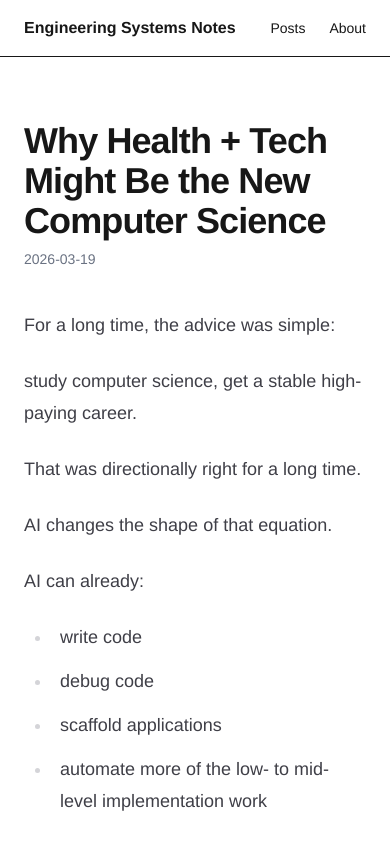
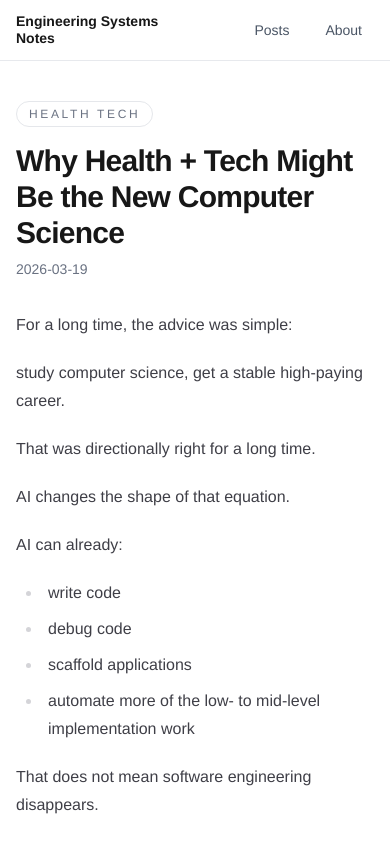
Before and after one commit to opolyo01/ai-agents-blog, a Next.js app: page /posts/why-health-plus-tech-might-be-the-new-computer-science in a window 390 px wide. Shown: the top 844 px of the page. Built offline with nearby package versions, Linux system fonts and the light colour scheme; no server answers.

Commit message:
Improve mobile and theme UX

```diff
--- a/app/about/page.tsx
+++ b/app/about/page.tsx
@@ -1,20 +1,20 @@
 export default function AboutPage() {
   return (
-    <main className="mx-auto max-w-3xl px-6 py-16">
-      <h1 className="text-4xl font-bold tracking-tight">About</h1>
-      <p className="mt-3 text-sm text-gray-500">
+    <main className="mx-auto max-w-3xl px-4 py-10 sm:px-6 sm:py-16">
+      <h1 className="text-3xl font-bold tracking-tight sm:text-4xl">About</h1>
+      <p className="mt-3 text-sm text-gray-500 dark:text-gray-400">
         Oleg Polyakov
         {" · "}
         <a
           href="https://www.linkedin.com/in/opolyakov/"
           target="_blank"
           rel="noreferrer"
-          className="underline decoration-gray-300 underline-offset-4 transition-colors hover:text-gray-900"
+          className="underline decoration-gray-300 underline-offset-4 transition-colors hover:text-gray-900 dark:decoration-white/20 dark:hover:text-white"
         >
           LinkedIn
         </a>
       </p>
-      <div className="mt-6 space-y-5 text-lg leading-8 text-gray-700">
+      <div className="mt-6 space-y-5 text-base leading-8 text-gray-700 dark:text-gray-200 sm:text-lg">
         <p>
           Welcome. This blog is where I write about building real AI systems:
           agents, MCP platforms, context architecture, developer tooling, and the
--- a/app/globals.css
+++ b/app/globals.css
@@ -2,12 +2,15 @@
 @plugin "@tailwindcss/typography";
 
 :root {
+  color-scheme: light dark;
   --background: #ffffff;
   --foreground: #171717;
   --surface: #f5f1e8;
   --surface-strong: #ebe3d1;
   --border: #d8cdb8;
   --accent: #9a3412;
+  --muted: #5b6474;
+  --muted-strong: #3f4754;
 }
 
 @theme inline {
@@ -21,6 +24,12 @@
   :root {
     --background: #0a0a0a;
     --foreground: #ededed;
+    --surface: #171717;
+    --surface-strong: #232323;
+    --border: #353535;
+    --accent: #fb923c;
+    --muted: #a0a7b4;
+    --muted-strong: #d0d4db;
   }
 }
 
@@ -28,6 +37,9 @@ body {
   background: var(--background);
   color: var(--foreground);
   font-family: "Helvetica Neue", Arial, sans-serif;
+  min-height: 100vh;
+  -webkit-font-smoothing: antialiased;
+  text-rendering: optimizeLegibility;
 }
 
 a {
@@ -61,17 +73,17 @@ a {
 .diagram-shell,
 .diagram-fallback {
   border-color: var(--border);
-  background: linear-gradient(180deg, #fffdfa 0%, #f8f3ea 100%);
+  background: linear-gradient(180deg, var(--surface) 0%, color-mix(in srgb, var(--surface) 74%, var(--background) 26%) 100%);
 }
 
 .code-block-header {
   border-bottom: 1px solid var(--border);
-  background: var(--surface);
-  color: #6b5b45;
+  background: var(--surface-strong);
+  color: var(--muted);
 }
 
 .plain-block {
-  color: #44403c;
+  color: var(--muted-strong);
   font-size: 0.98rem;
   line-height: 1.9;
 }
@@ -89,3 +101,11 @@ a {
   max-width: 100%;
   height: auto;
 }
+
+.topic-disclosure > summary {
+  list-style: none;
+}
+
+.topic-disclosure > summary::-webkit-details-marker {
+  display: none;
+}
--- a/app/layout.tsx
+++ b/app/layout.tsx
@@ -38,6 +38,9 @@ export default function RootLayout({
 }>) {
   return (
     <html lang="en">
+      <head>
+        <meta name="color-scheme" content="light dark" />
+      </head>
       <body className="antialiased">
         <Header />
         {children}
--- a/app/page.tsx
+++ b/app/page.tsx
@@ -8,28 +8,104 @@ export default function HomePage() {
   const categoryEntries = Object.entries(postsByCategory);
 
   return (
-    <main className="mx-auto max-w-5xl px-6 py-16">
-      <h1 className="text-4xl font-bold tracking-tight">Engineering Systems Notes</h1>
-      <p className="mt-2 text-sm text-gray-500">By {siteConfig.author}</p>
-      <p className="mt-3 text-lg text-gray-600">
+    <main className="mx-auto max-w-6xl px-4 py-10 sm:px-6 sm:py-16">
+      <h1 className="max-w-3xl text-3xl font-bold tracking-tight sm:text-4xl md:text-5xl">
+        Engineering Systems Notes
+      </h1>
+      <p className="mt-2 text-sm text-gray-500 dark:text-gray-400">By {siteConfig.author}</p>
+      <p className="mt-3 max-w-3xl text-base leading-7 text-gray-600 dark:text-gray-300 sm:text-lg sm:leading-8">
         Notes on AI agents, trading systems, MCP, developer tooling, and distributed architecture.
       </p>
 
       <section className="mt-12">
-        <p className="text-sm font-medium uppercase tracking-[0.24em] text-gray-500">
+        <p className="text-sm font-medium uppercase tracking-[0.24em] text-gray-500 dark:text-gray-400">
           Browse by Topic
         </p>
-        <h2 className="mt-2 text-2xl font-semibold tracking-tight">
+        <h2 className="mt-2 max-w-3xl text-2xl font-semibold tracking-tight sm:text-3xl">
           Pick a track and explore inside it
         </h2>
 
-        <div className="mt-6 grid gap-4 md:grid-cols-3">
+        <div className="mt-6 flex gap-3 overflow-x-auto pb-2 md:hidden">
+          {categoryEntries.map(([category, categoryPosts]) => (
+            <a
+              key={category}
+              href={`#${toAnchorId(category)}`}
+              className="shrink-0 rounded-full border border-gray-200 bg-white px-4 py-2 text-sm text-gray-600 dark:border-white/10 dark:bg-white/5 dark:text-gray-300"
+            >
+              {category}
+              {" · "}
+              {categoryPosts.length}
+            </a>
+          ))}
+        </div>
+
+        <div className="mt-6 space-y-4 md:hidden">
+          {categoryEntries.map(([category, categoryPosts], index) => {
+            const meta = getCategoryMeta(category);
+
+            return (
+              <details
+                key={category}
+                id={toAnchorId(category)}
+                open={index === 0}
+                className={`topic-disclosure rounded-3xl border p-5 ${meta.cardClass}`}
+              >
+                <summary className="cursor-pointer">
+                  <p className={`text-xs font-medium uppercase tracking-[0.24em] ${meta.labelClass}`}>
+                    {meta.label}
+                  </p>
+                  <div className="mt-3 flex items-start justify-between gap-4">
+                    <div>
+                      <h3 className={`text-2xl font-semibold tracking-tight ${meta.titleClass}`}>
+                        {category}
+                      </h3>
+                      <p className="mt-3 text-base leading-7 text-gray-600 dark:text-gray-300">
+                        {meta.description}
+                      </p>
+                    </div>
+                    <span className={`mt-1 shrink-0 rounded-full px-3 py-1 text-sm ${meta.countClass}`}>
+                      {categoryPosts.length}
+                    </span>
+                  </div>
+                </summary>
+
+                <div className={`mt-5 space-y-4 border-t pt-5 ${meta.dividerClass}`}>
+                  {categoryPosts.map((post) => (
+                    <article
+                      key={`${post.category}-${post.slug}`}
+                      className={`border-b pb-4 last:border-b-0 last:pb-0 ${meta.dividerClass}`}
+                    >
+                      <p className="text-sm text-gray-500 dark:text-gray-400">{post.date}</p>
+                      <h4 className="mt-2 text-lg font-semibold tracking-tight leading-tight">
+                        <Link
+                          href={`/posts/${post.slug}`}
+                          className={`group inline-flex items-center gap-2 transition-colors ${meta.linkClass}`}
+                        >
+                          <span>{post.title}</span>
+                          <span
+                            aria-hidden="true"
+                            className={`text-base transition-colors ${meta.arrowClass}`}
+                          >
+                            ↗
+                          </span>
+                        </Link>
+                      </h4>
+                    </article>
+                  ))}
+                </div>
+              </details>
+            );
+          })}
+        </div>
+
+        <div className="mt-6 hidden gap-4 md:grid md:grid-cols-3">
           {categoryEntries.map(([category, categoryPosts]) => {
             const meta = getCategoryMeta(category);
 
             return (
               <section
                 key={category}
+                id={toAnchorId(category)}
                 className={`rounded-3xl border p-6 shadow-[0_18px_45px_rgba(15,23,42,0.06)] transition-transform hover:-translate-y-0.5 ${meta.cardClass}`}
               >
                 <p className={`text-sm font-medium uppercase tracking-[0.24em] ${meta.labelClass}`}>
@@ -38,7 +114,9 @@ export default function HomePage() {
                 <h3 className={`mt-3 text-2xl font-semibold tracking-tight ${meta.titleClass}`}>
                   {category}
                 </h3>
-                <p className="mt-3 text-base leading-7 text-gray-600">{meta.description}</p>
+                <p className="mt-3 text-base leading-7 text-gray-600 dark:text-gray-300">
+                  {meta.description}
+                </p>
                 <p className={`mt-6 inline-flex rounded-full px-3 py-1 text-sm ${meta.countClass}`}>
                   {categoryPosts.length} post{categoryPosts.length === 1 ? "" : "s"}
                 </p>
@@ -48,7 +126,7 @@ export default function HomePage() {
                       key={`${post.category}-${post.slug}`}
                       className={`border-b pb-5 last:border-b-0 last:pb-0 ${meta.dividerClass}`}
                     >
-                      <p className="text-sm text-gray-500">{post.date}</p>
+                      <p className="text-sm text-gray-500 dark:text-gray-400">{post.date}</p>
                       <h4 className="mt-2 text-xl font-semibold tracking-tight leading-tight">
                         <Link
                           href={`/posts/${post.slug}`}
@@ -63,7 +141,9 @@ export default function HomePage() {
                           </span>
                         </Link>
                       </h4>
-                      <p className="mt-2 text-base leading-7 text-gray-700">{post.summary}</p>
+                      <p className="mt-2 text-base leading-7 text-gray-700 dark:text-gray-200">
+                        {post.summary}
+                      </p>
                     </article>
                   ))}
                 </div>
@@ -129,53 +209,57 @@ function getCategoryMeta(category: string) {
       description:
         "Agent architecture, skills, MCP, model routing, and the infrastructure around practical AI systems.",
       cardClass:
-        "border-sky-200 bg-[linear-gradient(180deg,#f3fbff_0%,#ffffff_62%)]",
-      labelClass: "text-sky-700",
-      titleClass: "text-slate-950",
-      countClass: "bg-sky-100 text-sky-800",
-      dividerClass: "border-sky-100",
-      linkClass: "hover:text-sky-700",
-      arrowClass: "text-sky-300 group-hover:text-sky-700",
+        "border-sky-200 bg-[linear-gradient(180deg,#f3fbff_0%,#ffffff_62%)] dark:border-sky-500/25 dark:bg-[linear-gradient(180deg,rgba(8,47,73,0.45)_0%,rgba(255,255,255,0.03)_70%)]",
+      labelClass: "text-sky-700 dark:text-sky-300",
+      titleClass: "text-slate-950 dark:text-white",
+      countClass: "bg-sky-100 text-sky-800 dark:bg-sky-500/15 dark:text-sky-200",
+      dividerClass: "border-sky-100 dark:border-sky-400/15",
+      linkClass: "hover:text-sky-700 dark:hover:text-sky-300",
+      arrowClass: "text-sky-300 group-hover:text-sky-700 dark:text-sky-500/70 dark:group-hover:text-sky-300",
     },
     "Messaging Systems": {
       label: "Realtime Infrastructure",
       description:
         "Kafka, Solace, AMPS, trading UI distribution, and the backend patterns that make live systems behave.",
       cardClass:
-        "border-amber-200 bg-[linear-gradient(180deg,#fff8ec_0%,#ffffff_62%)]",
-      labelClass: "text-amber-700",
-      titleClass: "text-slate-950",
-      countClass: "bg-amber-100 text-amber-800",
-      dividerClass: "border-amber-100",
-      linkClass: "hover:text-amber-700",
-      arrowClass: "text-amber-300 group-hover:text-amber-700",
+        "border-amber-200 bg-[linear-gradient(180deg,#fff8ec_0%,#ffffff_62%)] dark:border-amber-500/25 dark:bg-[linear-gradient(180deg,rgba(120,53,15,0.40)_0%,rgba(255,255,255,0.03)_70%)]",
+      labelClass: "text-amber-700 dark:text-amber-300",
+      titleClass: "text-slate-950 dark:text-white",
+      countClass: "bg-amber-100 text-amber-800 dark:bg-amber-500/15 dark:text-amber-200",
+      dividerClass: "border-amber-100 dark:border-amber-400/15",
+      linkClass: "hover:text-amber-700 dark:hover:text-amber-300",
+      arrowClass: "text-amber-300 group-hover:text-amber-700 dark:text-amber-500/70 dark:group-hover:text-amber-300",
     },
     "Health Tech": {
       label: "Majors and Careers",
       description:
         "Health tech, college majors, curriculum strategy, and how technical leverage meets real-world healthcare work.",
       cardClass:
-        "border-emerald-200 bg-[linear-gradient(180deg,#f1fbf5_0%,#ffffff_62%)]",
-      labelClass: "text-emerald-700",
-      titleClass: "text-slate-950",
-      countClass: "bg-emerald-100 text-emerald-800",
-      dividerClass: "border-emerald-100",
-      linkClass: "hover:text-emerald-700",
-      arrowClass: "text-emerald-300 group-hover:text-emerald-700",
+        "border-emerald-200 bg-[linear-gradient(180deg,#f1fbf5_0%,#ffffff_62%)] dark:border-emerald-500/25 dark:bg-[linear-gradient(180deg,rgba(6,78,59,0.42)_0%,rgba(255,255,255,0.03)_70%)]",
+      labelClass: "text-emerald-700 dark:text-emerald-300",
+      titleClass: "text-slate-950 dark:text-white",
+      countClass: "bg-emerald-100 text-emerald-800 dark:bg-emerald-500/15 dark:text-emerald-200",
+      dividerClass: "border-emerald-100 dark:border-emerald-400/15",
+      linkClass: "hover:text-emerald-700 dark:hover:text-emerald-300",
+      arrowClass: "text-emerald-300 group-hover:text-emerald-700 dark:text-emerald-500/70 dark:group-hover:text-emerald-300",
     },
     Other: {
       label: "Other Notes",
       description: "Additional essays and technical notes that do not fit a primary track yet.",
       cardClass:
-        "border-zinc-200 bg-[linear-gradient(180deg,#fafafa_0%,#ffffff_62%)]",
-      labelClass: "text-zinc-600",
-      titleClass: "text-slate-950",
-      countClass: "bg-zinc-100 text-zinc-800",
-      dividerClass: "border-zinc-100",
-      linkClass: "hover:text-zinc-700",
-      arrowClass: "text-zinc-300 group-hover:text-zinc-700",
+        "border-zinc-200 bg-[linear-gradient(180deg,#fafafa_0%,#ffffff_62%)] dark:border-white/10 dark:bg-[linear-gradient(180deg,rgba(255,255,255,0.04)_0%,rgba(255,255,255,0.02)_70%)]",
+      labelClass: "text-zinc-600 dark:text-zinc-300",
+      titleClass: "text-slate-950 dark:text-white",
+      countClass: "bg-zinc-100 text-zinc-800 dark:bg-white/10 dark:text-zinc-200",
+      dividerClass: "border-zinc-100 dark:border-white/10",
+      linkClass: "hover:text-zinc-700 dark:hover:text-zinc-100",
+      arrowClass: "text-zinc-300 group-hover:text-zinc-700 dark:text-zinc-500 dark:group-hover:text-zinc-100",
     },
   };
 
   return categoryMeta[category] ?? categoryMeta.Other;
 }
+
+function toAnchorId(category: string) {
+  return category.toLowerCase().replaceAll(" ", "-");
+}
--- a/app/posts/[slug]/page.tsx
+++ b/app/posts/[slug]/page.tsx
@@ -55,27 +55,32 @@ export default async function PostPage({ params }: Props) {
   const post = getPostBySlug(slug);
 
   return (
-    <main className="mx-auto max-w-3xl px-6 py-16">
-      <h1 className="text-4xl font-bold tracking-tight">{post.meta.title}</h1>
-      <p className="mt-2 text-sm text-gray-500">
+    <main className="mx-auto max-w-3xl px-4 py-10 sm:px-6 sm:py-16">
+      <p className="inline-flex rounded-full border border-gray-200 px-3 py-1 text-xs font-medium uppercase tracking-[0.22em] text-gray-500 dark:border-white/10 dark:text-gray-400">
+        {post.meta.category}
+      </p>
+      <h1 className="mt-4 text-3xl font-bold tracking-tight sm:text-4xl md:text-5xl">
+        {post.meta.title}
+      </h1>
+      <p className="mt-2 text-sm text-gray-500 dark:text-gray-400">
         <time dateTime={post.meta.date}>{post.meta.date}</time>
       </p>
 
-      <article className="prose prose-lg prose-zinc mt-10 max-w-none">
+      <article className="prose prose-base prose-zinc mt-8 max-w-none dark:prose-invert sm:prose-lg">
         <Markdown content={post.content} />
       </article>
 
-      <section className="mt-12 rounded-3xl border border-gray-200 bg-[linear-gradient(180deg,#fafafa_0%,#ffffff_100%)] px-6 py-6">
-        <p className="text-sm font-medium uppercase tracking-[0.24em] text-gray-500">
+      <section className="mt-10 rounded-3xl border border-gray-200 bg-[linear-gradient(180deg,#fafafa_0%,#ffffff_100%)] px-5 py-5 dark:border-white/10 dark:bg-[linear-gradient(180deg,rgba(255,255,255,0.04)_0%,rgba(255,255,255,0.02)_100%)] sm:mt-12 sm:px-6 sm:py-6">
+        <p className="text-sm font-medium uppercase tracking-[0.24em] text-gray-500 dark:text-gray-400">
           Feedback
         </p>
-        <p className="mt-3 text-lg leading-8 text-gray-700">
+        <p className="mt-3 text-lg leading-8 text-gray-700 dark:text-gray-200">
           Working on something similar? Reach out or share your take on{" "}
           <a
             href={siteConfig.linkedin}
             target="_blank"
             rel="noreferrer"
-            className="font-medium text-[#9a3412] underline decoration-gray-300 underline-offset-4 transition-colors hover:text-[#7c2d12]"
+            className="font-medium text-[#9a3412] underline decoration-gray-300 underline-offset-4 transition-colors hover:text-[#7c2d12] dark:text-orange-300 dark:decoration-white/20 dark:hover:text-orange-200"
           >
             LinkedIn
           </a>
--- a/components/Header.tsx
+++ b/components/Header.tsx
@@ -2,14 +2,24 @@ import Link from "next/link";
 
 export default function Header() {
   return (
-    <header className="border-b">
-      <div className="mx-auto flex max-w-3xl items-center justify-between px-6 py-4">
-        <Link href="/" className="font-semibold">
+    <header className="sticky top-0 z-30 border-b border-gray-200/90 bg-white/88 backdrop-blur-sm dark:border-white/10 dark:bg-[#0a0a0a]/88">
+      <div className="mx-auto flex max-w-6xl items-center justify-between px-4 py-3 sm:px-6 sm:py-4">
+        <Link href="/" className="max-w-[180px] text-sm font-semibold leading-tight sm:max-w-none sm:text-base">
           Engineering Systems Notes
         </Link>
-        <nav className="flex gap-6 text-sm">
-          <Link href="/">Posts</Link>
-          <Link href="/about">About</Link>
+        <nav className="flex items-center gap-3 text-sm text-gray-600 dark:text-gray-300 sm:gap-6">
+          <Link
+            href="/"
+            className="rounded-full px-3 py-2 transition-colors hover:text-gray-900 dark:hover:text-white"
+          >
+            Posts
+          </Link>
+          <Link
+            href="/about"
+            className="rounded-full px-3 py-2 transition-colors hover:text-gray-900 dark:hover:text-white"
+          >
+            About
+          </Link>
         </nav>
       </div>
     </header>
```
